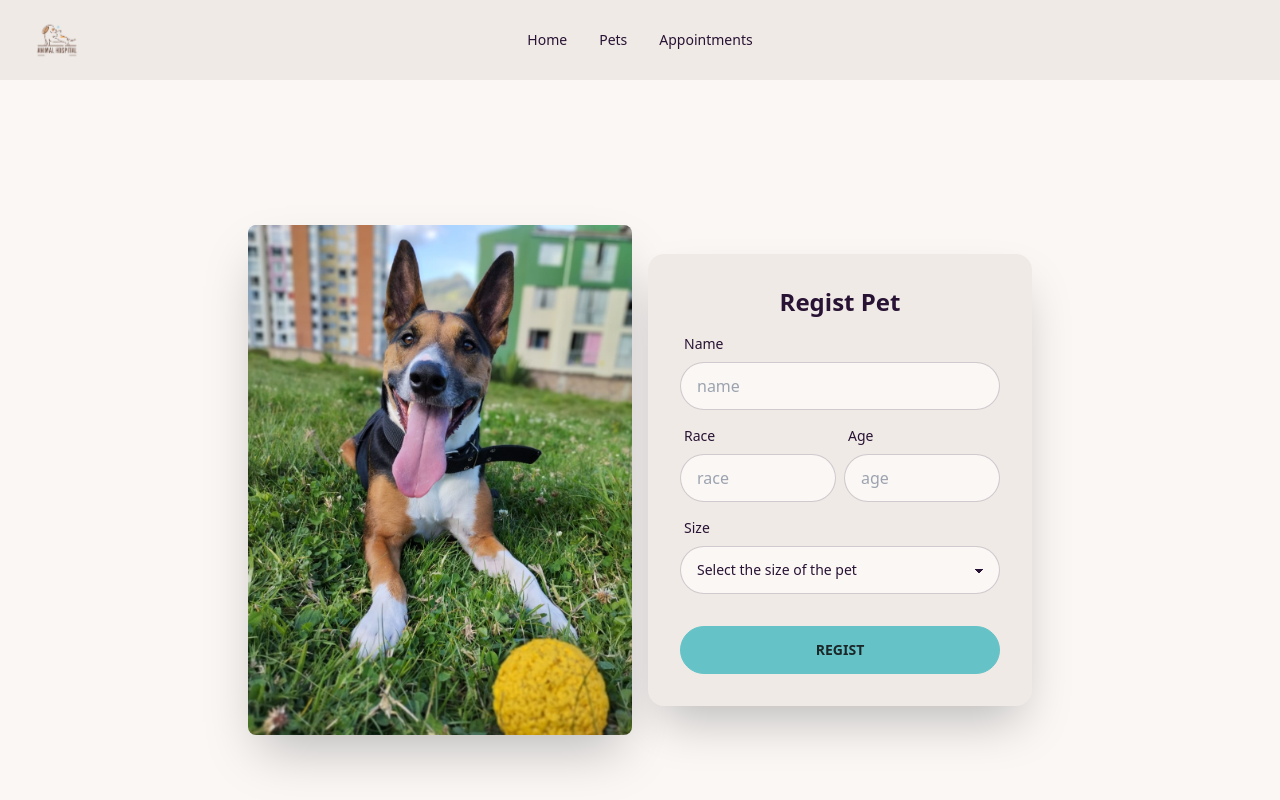
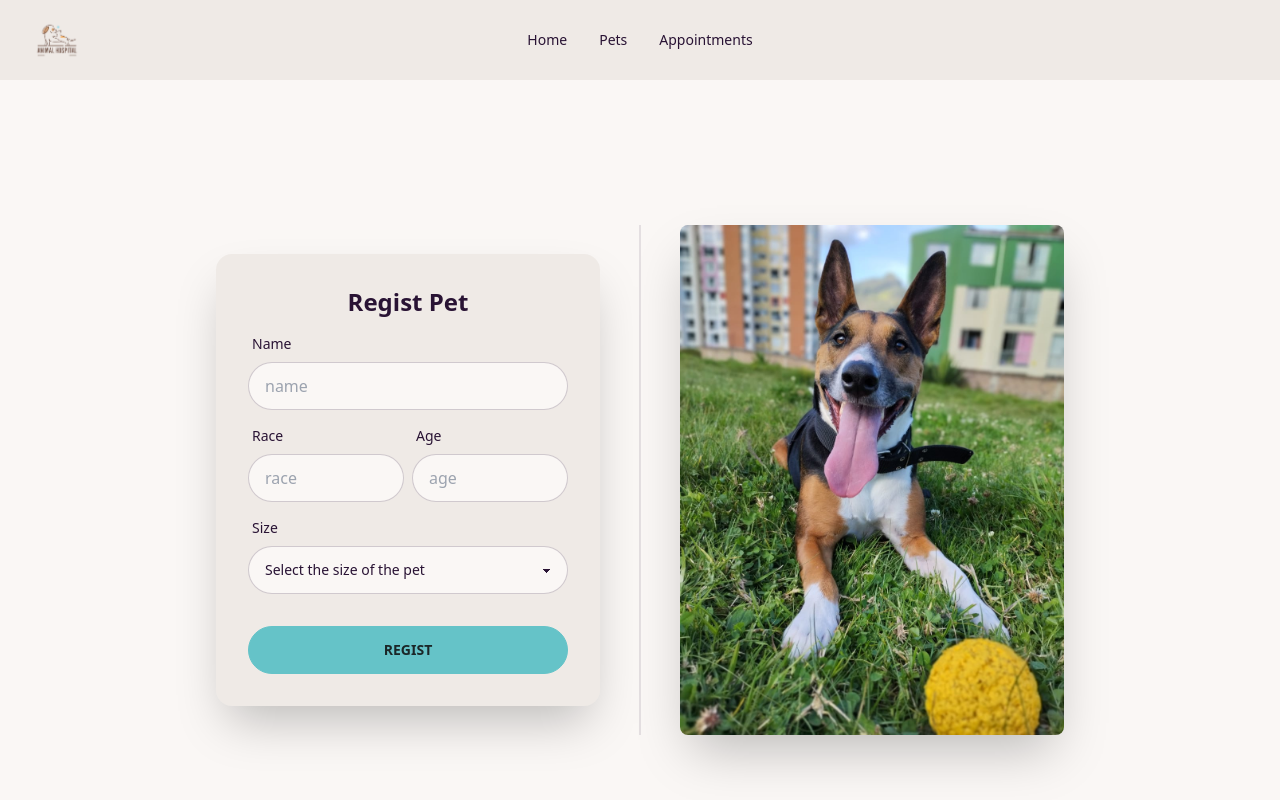
Before and after one commit to juanescastro29/pet-care, a React (Create React App) app in the folder petsfrontend/: page /registpet in a window 1280 px wide. Shown: the top 800 px of the page. Built offline with nearby package versions, Linux system fonts and the light colour scheme; the HTML template or start-up script is replaced by a standard one.

Commit message:
new style regist pet and create appointment

```diff
--- a/petsfrontend/src/pages/CreateAppointment.jsx
+++ b/petsfrontend/src/pages/CreateAppointment.jsx
@@ -9,7 +9,7 @@ const CreateAppointment = () => {
   const [selectedDate, setSelectedDate] = useState();
   const [pets, setPets] = useState([]);
   const [responseError, setResponseError] = useState();
-  const navigate = useNavigate()
+  const navigate = useNavigate();
 
   const {
     register,
@@ -28,25 +28,27 @@ const CreateAppointment = () => {
   }, []);
 
   async function createAppointment(dataForm) {
-    const response = await fetch(`http://localhost:4000/appointment/${dataForm.pet}`,{
-      method:"POST",
-      headers: {
-        "Content-type": "application/json"
-      },
-      body: JSON.stringify(dataForm)
-    })
-    const data = await response.json()
+    const response = await fetch(
+      `http://localhost:4000/appointment/${dataForm.pet}`,
+      {
+        method: "POST",
+        headers: {
+          "Content-type": "application/json",
+        },
+        body: JSON.stringify(dataForm),
+      }
+    );
+    const data = await response.json();
     if (data.message === "New appointment created") {
-      navigate("/viewappointments")
-    }else {
-      setResponseError(data.message)
+      navigate("/viewappointments");
+    } else {
+      setResponseError(data.message);
     }
   }
 
   return (
     <div className="hero min-h-screen" data-theme="cupcake">
-      <div className="hero-content flex-col-reverse lg:flex-row">
-        <Carousel type="form" />
+      <div className="hero-content flex-col lg:flex-row">
         <div className="card flex-shrink-0 w-full max-w-sm shadow-2xl bg-base-200">
           <form
             className="card-body grid grid-cols-2 gap-2"
@@ -162,6 +164,8 @@ const CreateAppointment = () => {
             )}
           </form>
         </div>
+        <div className="divider lg:divider-horizontal"></div>
+        <Carousel type="form" />
       </div>
     </div>
   );
--- a/petsfrontend/src/pages/RegistPet.jsx
+++ b/petsfrontend/src/pages/RegistPet.jsx
@@ -32,11 +32,6 @@ const RegistPet = () => {
   return (
     <div className="hero min-h-screen" data-theme="cupcake">
       <div className="hero-content flex-col-reverse lg:flex-row">
-        <img
-          src={Bella2}
-          className="max-w-sm rounded-lg shadow-2xl w-2/3"
-          alt="petRegist"
-        />
         <div className="card flex-shrink-0 w-full max-w-sm shadow-2xl bg-base-200">
           <form
             className="card-body grid grid-cols-2 gap-2"
@@ -123,12 +118,9 @@ const RegistPet = () => {
                 name="size"
                 {...register("size", {
                   required: true,
-
                 })}
               >
-                <option value="">
-                  Select the size of the pet
-                </option>
+                <option value="">Select the size of the pet</option>
                 <option value="Small">Small</option>
                 <option value="Medium">Medium</option>
                 <option value="Big">Big</option>
@@ -149,6 +141,12 @@ const RegistPet = () => {
             )}
           </form>
         </div>
+        <div className="divider lg:divider-horizontal"></div>
+        <img
+          src={Bella2}
+          className="max-w-sm rounded-lg shadow-2xl w-96"
+          alt="petRegist"
+        />
       </div>
     </div>
   );
```
